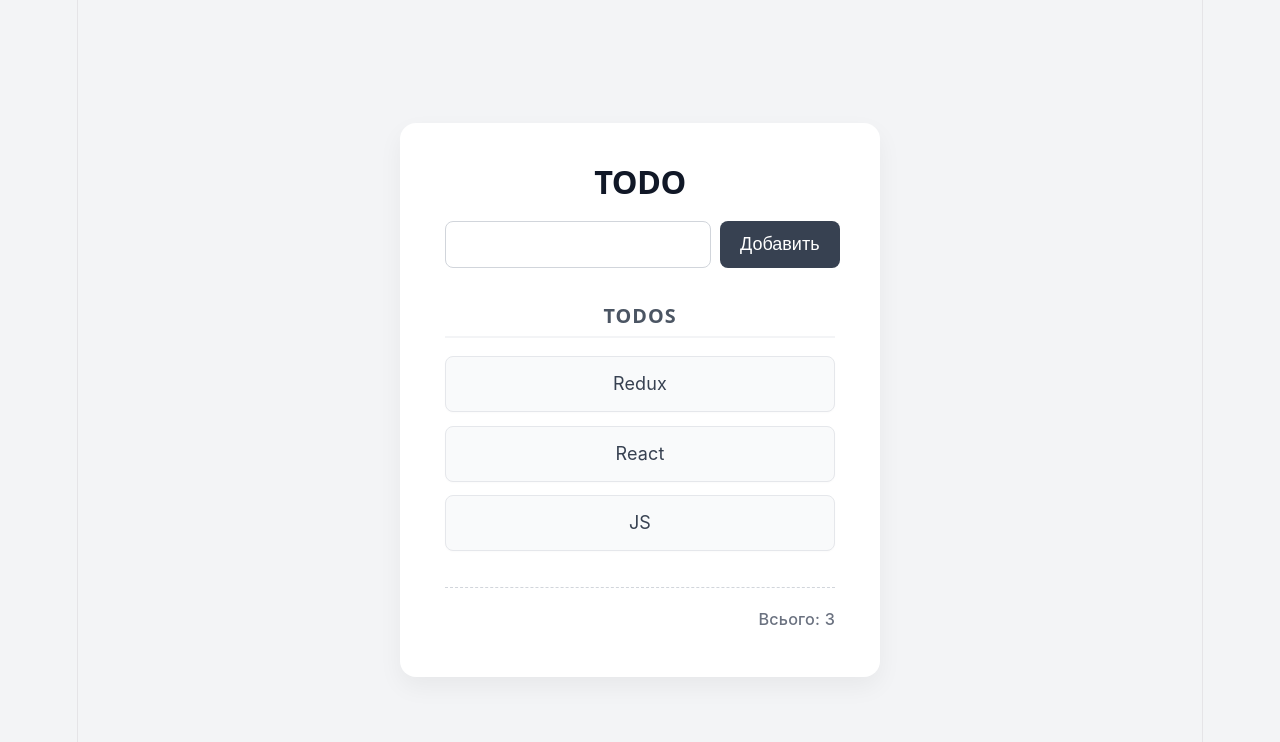
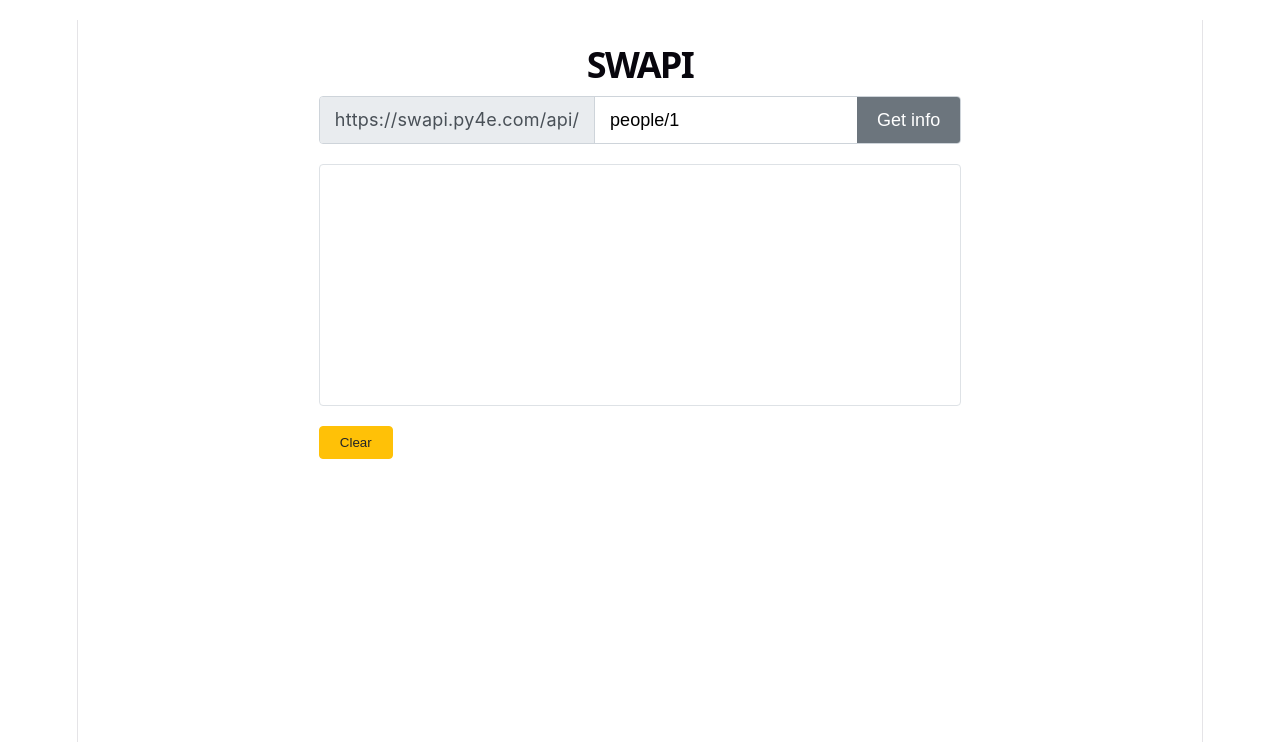
Before and after one commit to akusujopn1ce/dz3.1, a React (Vite) app: page / in a window 1280 px wide. Shown: the top 742 px of the page. Built offline with nearby package versions, Linux system fonts and the light colour scheme.

Commit message:
Add files via upload

```diff
--- a/index.html
+++ b/index.html
@@ -4,7 +4,7 @@
     <meta charset="UTF-8" />
     <link rel="icon" type="image/svg+xml" href="/favicon.svg" />
     <meta name="viewport" content="width=device-width, initial-scale=1.0" />
-    <title>redux-todo-simple</title>
+    <title>swapi-redux</title>
   </head>
   <body>
     <div id="root"></div>
--- a/package.json
+++ b/package.json
@@ -1,5 +1,5 @@
 {
-  "name": "redux-todo-simple",
+  "name": "swapi-redux",
   "private": true,
   "version": "0.0.0",
   "type": "module",
--- a/src/App.css
+++ b/src/App.css
@@ -1,110 +1,117 @@
-#root {
-  display: flex;
-  justify-content: center;
-  align-items: center;
-  min-height: 100vh;
-  width: 100vw;
+body {
+  margin: 0;
+  padding: 20px;
+  font-family: -apple-system, BlinkMacSystemFont, "Segoe UI", Roboto, Helvetica, Arial, sans-serif;
+  background-color: #fff;
+  color: #212529;
 }
 
-body {
-  margin: 0;
-  font-family: 'Inter', system-ui, -apple-system, sans-serif;
-  background-color: #f3f4f6;
-  color: #1f2937;
-}
-
-.app-container {
-  background-color: #ffffff;
-  padding: 2.5rem;
-  width: 100%;
-  max-width: 480px;
-  border-radius: 16px;
-  box-shadow: 0 10px 25px rgba(0, 0, 0, 0.05);
-  box-sizing: border-box;
+.container {
+  max-width: 900px;
+  margin: 0 auto;
 }
 
 .title {
-  font-weight: 700;
-  margin-top: 0;
-  margin-bottom: 1.5rem;
-  color: #111827;
-  font-size: 1.8rem;
-  text-align: center;
-  letter-spacing: -0.5px;
+  font-size: 2rem;
+  margin-bottom: 1rem;
+  font-weight: 600;
 }
 
-.subtitle {
-  font-weight: 600;
-  margin-top: 2rem;
-  margin-bottom: 1rem;
-  padding-bottom: 0.5rem;
-  border-bottom: 2px solid #f3f4f6;
-  color: #4b5563;
-  font-size: 1.1rem;
-  text-transform: uppercase;
-  letter-spacing: 1px;
+.input-group {
+  display: flex;
+  margin-bottom: 20px;
+  border: 1px solid #ced4da;
+  border-radius: 4px;
+  overflow: hidden;
 }
 
-.todo-form {
+.input-prefix {
+  background-color: #e9ecef;
+  padding: 10px 15px;
+  color: #495057;
+  border-right: 1px solid #ced4da;
   display: flex;
-  gap: 0.5rem;
+  align-items: center;
 }
 
-.todo-input {
+.input-field {
   flex: 1;
-  border: 1px solid #d1d5db;
-  padding: 12px 16px;
+  border: none;
+  padding: 10px 15px;
   font-size: 1rem;
-  border-radius: 8px;
   outline: none;
-  transition: border-color 0.2s, box-shadow 0.2s;
 }
 
-.todo-input:focus {
-  border-color: #9ca3af;
-  box-shadow: 0 0 0 3px rgba(209, 213, 219, 0.5);
+.btn-get {
+  background-color: #6c757d;
+  color: white;
+  border: none;
+  padding: 10px 20px;
+  cursor: pointer;
+  font-size: 1rem;
 }
 
-.todo-btn {
-  border: none;
-  background-color: #374151;
-  color: white;
-  padding: 0 20px;
-  border-radius: 8px;
-  cursor: pointer;
-  font-size: 1rem;
-  font-weight: 500;
-  transition: background-color 0.2s;
+.btn-get:hover {
+  background-color: #5a6268;
 }
 
-.todo-btn:hover {
-  background-color: #1f2937;
+.content-area {
+  border: 1px solid #dee2e6;
+  border-radius: 4px;
+  min-height: 200px;
+  padding: 20px;
+  margin-bottom: 20px;
 }
 
-.todo-list {
-  list-style: none;
-  padding: 0;
-  margin: 0 0 2rem 0;
-  display: flex;
-  flex-direction: column;
-  gap: 0.75rem;
+.status {
+  color: #6c757d;
+  font-size: 1.1rem;
 }
 
-.todo-item {
-  background-color: #f9fafb;
-  padding: 14px 16px;
-  border-radius: 8px;
-  border: 1px solid #e5e7eb;
-  font-size: 1rem;
-  color: #374151;
-  box-shadow: 0 1px 2px rgba(0, 0, 0, 0.02);
+.status.error {
+  color: #dc3545;
 }
 
-.todo-footer {
-  font-size: 0.9rem;
+.badges {
+  margin-bottom: 15px;
+}
+
+.badge {
+  display: inline-block;
+  background-color: #6c757d;
+  color: white;
+  padding: 4px 10px;
+  border-radius: 12px;
+  font-size: 0.8rem;
+  margin-right: 5px;
+}
+
+.json-output {
+  background-color: transparent;
+  border: none;
+  margin: 0;
+  font-size: 0.95rem;
+  white-space: pre-wrap;
+  word-wrap: break-word;
+  color: #24292e;
+}
+
+.footer {
+  display: flex;
+  justify-content: flex-start;
+}
+
+.btn-clear {
+  background-color: #ffc107;
+  color: #212529;
+  border: 1px solid #ffc107;
+  padding: 8px 20px;
+  border-radius: 4px;
+  cursor: pointer;
   font-weight: 500;
-  color: #6b7280;
-  text-align: right;
-  border-top: 1px dashed #d1d5db;
-  padding-top: 1rem;
 }
+
+.btn-clear:hover {
+  background-color: #e0a800;
+  border-color: #d39e00;
+}
--- a/src/App.jsx
+++ b/src/App.jsx
@@ -1,50 +1,64 @@
 import { useState } from 'react';
 import { useSelector, useDispatch } from 'react-redux';
-import { addTodo } from './store';
+import { fetchSwapiData, clearData, setEndpointParts } from './store';
 import './App.css';
 
 function App() {
-  const [inputValue, setInputValue] = useState('');
+  const [endpoint, setEndpoint] = useState('people/1');
 
-  const todos = useSelector((state) => state.todos.items);
   const dispatch = useDispatch();
+  const { data, loading, error, endpointParts } = useSelector((state) => state.swapi);
 
-  const handleSubmit = (e) => {
-    e.preventDefault();
-    if (inputValue.trim()) {
-      dispatch(addTodo(inputValue.trim()));
-      setInputValue('');
+  const handleGetInfo = () => {
+    if (endpoint.trim()) {
+      const parts = endpoint.split('/').filter(part => part.trim() !== '');
+      dispatch(setEndpointParts(parts));
+
+      dispatch(fetchSwapiData(endpoint.trim()));
     }
   };
 
+  const handleClear = () => {
+    dispatch(clearData());
+    setEndpoint('');
+  };
+
   return (
-    <div className="app-container">
-      <div className="todo-wrapper">
-        <h1 className="title">TODO</h1>
+    <div className="container">
+      <h1 className="title">SWAPI</h1>
 
-        <form onSubmit={handleSubmit} className="todo-form">
-          <input
-            type="text"
-            value={inputValue}
-            onChange={(e) => setInputValue(e.target.value)}
-            className="todo-input"
-          />
-          <button type="submit" className="todo-btn">Добавить</button>
-        </form>
+      <div className="input-group">
+        <span className="input-prefix">https://swapi.py4e.com/api/</span>
+        <input
+          type="text"
+          className="input-field"
+          value={endpoint}
+          onChange={(e) => setEndpoint(e.target.value)}
+          placeholder="people/1"
+        />
+        <button className="btn-get" onClick={handleGetInfo}>Get info</button>
+      </div>
 
-        <h2 className="subtitle">TODOS</h2>
+      <div className="content-area">
+        {loading && <div className="status">Завантаження...</div>}
+        {error && <div className="status error">Помилка: {error}</div>}
 
-        <ul className="todo-list">
-          {todos.map((todo, index) => (
-            <li key={index} className="todo-item">
-              {todo}
-            </li>
-          ))}
-        </ul>
+        {!loading && !error && data && (
+          <div className="data-display">
+            <div className="badges">
+              {endpointParts.map((part, index) => (
+                <span key={index} className="badge">{part}</span>
+              ))}
+            </div>
+            <pre className="json-output">
+              {JSON.stringify(data, null, 2)}
+            </pre>
+          </div>
+        )}
+      </div>
 
-        <div className="todo-footer">
-          Всього: {todos.length}
-        </div>
+      <div className="footer">
+        <button className="btn-clear" onClick={handleClear}>Clear</button>
       </div>
     </div>
   );
--- a/src/store.js
+++ b/src/store.js
@@ -1,21 +1,60 @@
-import { configureStore, createSlice } from '@reduxjs/toolkit';
+import { configureStore, createSlice, createAsyncThunk } from '@reduxjs/toolkit';
 
-const todoSlice = createSlice({
-  name: 'todos',
+export const fetchSwapiData = createAsyncThunk(
+  'swapi/fetchData',
+  async (endpoint, { rejectWithValue }) => {
+    try {
+      const response = await fetch(`https://swapi.py4e.com/api/${endpoint}`);
+      if (!response.ok) {
+        throw new Error('Помилка мережі або невірний запит');
+      }
+      const data = await response.json();
+      return data;
+    } catch (error) {
+      return rejectWithValue(error.message);
+    }
+  }
+);
+
+const swapiSlice = createSlice({
+  name: 'swapi',
   initialState: {
-    items: ['Redux', 'React', 'JS']
+    data: null,
+    loading: false,
+    error: null,
+    endpointParts: [],
   },
   reducers: {
-    addTodo: (state, action) => {
-      state.items.push(action.payload);
+    clearData: (state) => {
+      state.data = null;
+      state.error = null;
+      state.endpointParts = [];
+    },
+    setEndpointParts: (state, action) => {
+      state.endpointParts = action.payload;
     }
-  }
+  },
+  extraReducers: (builder) => {
+    builder
+      .addCase(fetchSwapiData.pending, (state) => {
+        state.loading = true;
+        state.error = null;
+      })
+      .addCase(fetchSwapiData.fulfilled, (state, action) => {
+        state.loading = false;
+        state.data = action.payload;
+      })
+      .addCase(fetchSwapiData.rejected, (state, action) => {
+        state.loading = false;
+        state.error = action.payload || 'Не вдалося завантажити дані';
+      });
+  },
 });
 
-export const { addTodo } = todoSlice.actions;
+export const { clearData, setEndpointParts } = swapiSlice.actions;
 
 export const store = configureStore({
   reducer: {
-    todos: todoSlice.reducer
-  }
+    swapi: swapiSlice.reducer,
+  },
 });
```
Also changed, not shown: 1 other file (tests, documents, lock files or other folders).
